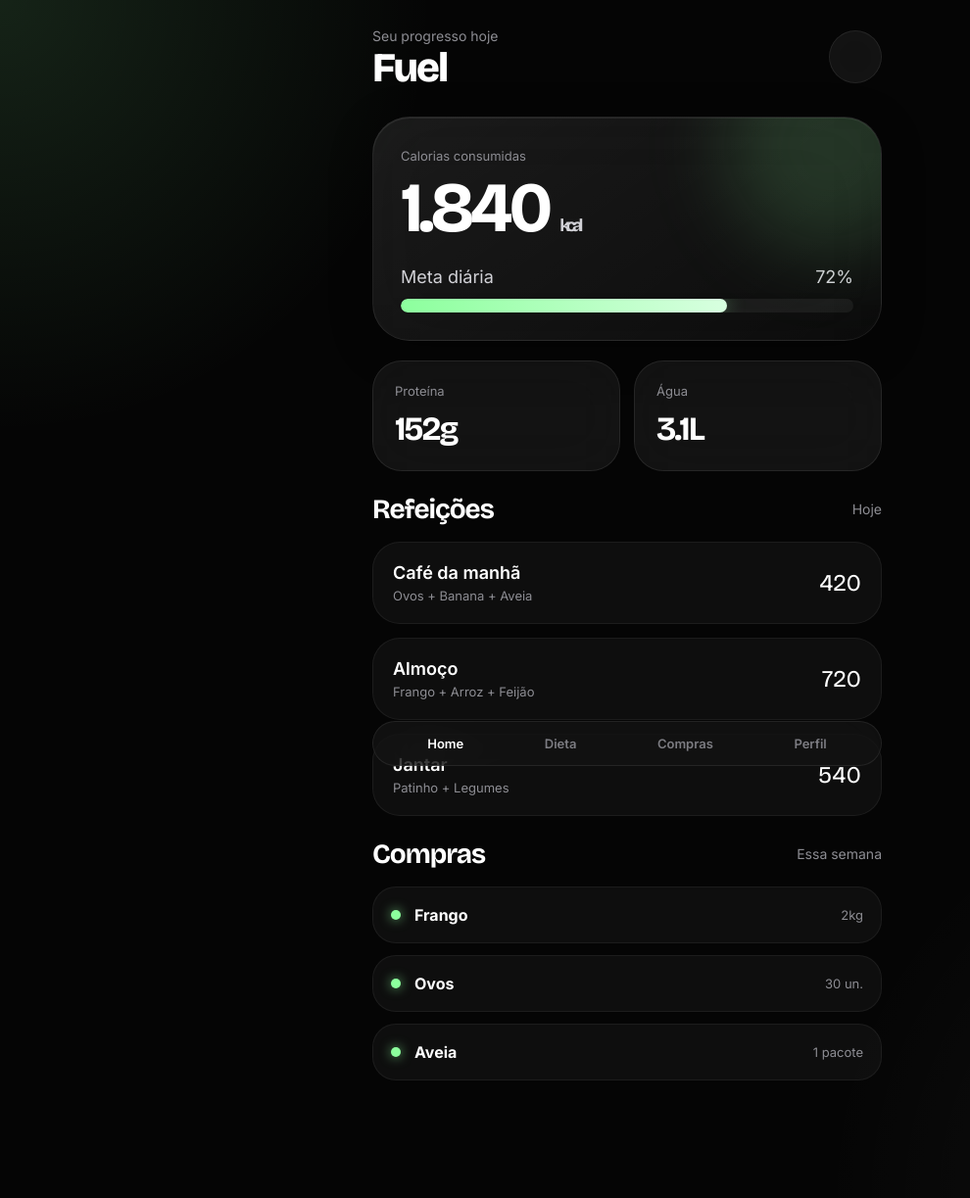
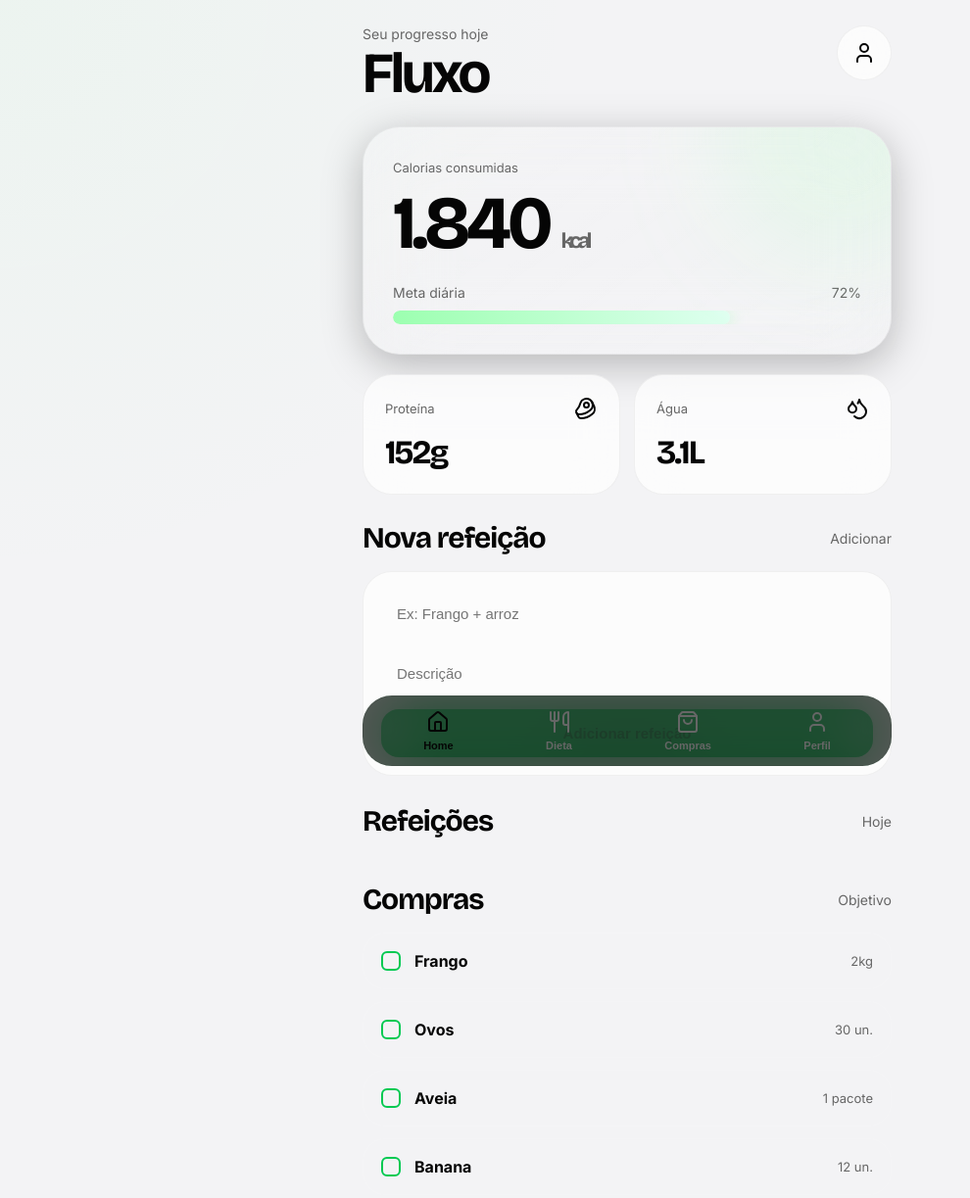
Before and after one commit to marcusvalerio/Dieta, a plain HTML site: page index.html in a window 1280 px wide. Shown: the top 1223 px of the page at 98% size, without its empty margins (0-990 px from the left). Drawn offline with nearby package versions, Linux system fonts and the light colour scheme.

Commit message:
Update index.html

```diff
--- a/index.html
+++ b/index.html
@@ -1,29 +1,38 @@
+<!--
+FLUXO — PREMIUM FITNESS APP
+INDEX.HTML
+-->
 <!DOCTYPE html>
 <html lang="pt-BR">
 <head>
 <meta charset="UTF-8" />
-  <meta
-    name="viewport"
-    content="width=device-width, initial-scale=1.0, maximum-scale=1.0, user-scalable=no"
-  />
-  <title>Fuel</title>
-  <!-- Fonts -->
+<title>Fluxo</title>
 <link rel="preconnect" href="https://fonts.googleapis.com">
 <link rel="preconnect" href="https://fonts.gstatic.com" crossorigin>
 <link
-    href="https://fonts.googleapis.com/css2?family=Bricolage+Grotesque:wght@400;500;600;700;800&family=Inter:wght@400;500;600;700&display=swap"
+href="https://fonts.googleapis.com/css2?family=Bricolage+Grotesque:wght@500;700;800&family=Inter:wght@400;500;600;700&display=swap"
 rel="stylesheet"
 />
+<script src="https://unpkg.com/lucide@latest"></script>
 <style>
 :root{
   --bg:#050505;
   --card:rgba(255,255,255,.06);
-      --border:rgba(255,255,255,.08);
+  --line:rgba(255,255,255,.08);
   --text:#ffffff;
-      --muted:#8d8d93;
-      --green:#8CFF9D;
-      --glass:blur(28px);
-      --radius:28px;
+  --soft:#8e8e93;
+  --green:#9CFFB0;
+  --blur:blur(24px);
+}
+@media (prefers-color-scheme: light){
+  :root{
+    --bg:#f3f3f5;
+    --card:rgba(255,255,255,.7);
+    --line:rgba(0,0,0,.05);
+    --text:#050505;
+    --soft:#666666;
+    --green:#00C951;
+  }
 }
 *{
   margin:0;
@@ -35,110 +44,116 @@
 body{
   width:100%;
   min-height:100%;
-      background:var(--bg);
-      color:var(--text);
-      font-family:'Inter', sans-serif;
   overflow-x:hidden;
+  scroll-behavior:smooth;
 }
 body{
   background:
-      radial-gradient(circle at top left, rgba(140,255,157,.12), transparent 25%),
-      radial-gradient(circle at bottom right, rgba(255,255,255,.05), transparent 25%),
-      #050505;
-      padding:28px 18px 120px;
+  radial-gradient(circle at top left, rgba(156,255,176,.08), transparent 30%),
+  radial-gradient(circle at bottom right, rgba(255,255,255,.04), transparent 30%),
+  var(--bg);
+  color:var(--text);
+  font-family:'Inter',sans-serif;
+  padding:26px 18px 140px;
 }
 .app{
-      max-width:520px;
+  width:100%;
+  max-width:540px;
   margin:auto;
 }
+/* HEADER */
 .top{
   display:flex;
   justify-content:space-between;
-      align-items:center;
-      margin-bottom:30px;
+  align-items:flex-start;
+  margin-bottom:28px;
 }
-    .title{
-      display:flex;
-      flex-direction:column;
-      gap:6px;
+.top p{
+  color:var(--soft);
+  font-size:14px;
+  margin-bottom:6px;
 }
-    .title h1{
-      font-family:'Bricolage Grotesque', sans-serif;
-      font-size:42px;
+.top h1{
+  font-family:'Bricolage Grotesque',sans-serif;
+  font-size:58px;
   line-height:.9;
-      letter-spacing:-2px;
-      font-weight:800;
-    }
-    .title p{
-      color:var(--muted);
-      font-size:14px;
+  letter-spacing:-3px;
 }
 .profile{
-      width:54px;
-      height:54px;
+  width:56px;
+  height:56px;
   border-radius:50%;
-      background:rgba(255,255,255,.06);
-      border:1px solid rgba(255,255,255,.08);
-      backdrop-filter:var(--glass);
+  background:var(--card);
+  border:1px solid var(--line);
+  backdrop-filter:var(--blur);
+  display:flex;
+  align-items:center;
+  justify-content:center;
 }
+.profile i{
+  width:22px;
+  height:22px;
+}
+/* HERO */
 .hero{
   position:relative;
   overflow:hidden;
   border-radius:38px;
-      padding:28px;
+  padding:30px;
   margin-bottom:20px;
   background:
-      linear-gradient(145deg,
+  linear-gradient(
+  145deg,
   rgba(255,255,255,.09),
-      rgba(255,255,255,.03));
-      border:1px solid rgba(255,255,255,.08);
+  rgba(255,255,255,.03)
+  );
+  border:1px solid var(--line);
   backdrop-filter:blur(40px);
   box-shadow:
-      0 10px 40px rgba(0,0,0,.35),
-      inset 0 1px 0 rgba(255,255,255,.08);
+  0 10px 40px rgba(0,0,0,.25);
 }
 .hero::before{
   content:'';
   position:absolute;
-      width:220px;
-      height:220px;
+  width:260px;
+  height:260px;
   border-radius:50%;
-      background:rgba(140,255,157,.15);
-      top:-80px;
-      right:-60px;
-      filter:blur(40px);
+  background:rgba(156,255,176,.15);
+  top:-120px;
+  right:-80px;
+  filter:blur(50px);
 }
 .hero small{
-      color:var(--muted);
+  color:var(--soft);
   font-size:13px;
 }
 .hero h2{
-      font-family:'Bricolage Grotesque', sans-serif;
-      font-size:72px;
+  font-family:'Bricolage Grotesque',sans-serif;
+  font-size:76px;
   line-height:1;
-      margin-top:8px;
   letter-spacing:-4px;
+  margin-top:10px;
 }
-    .hero span{
-      font-size:18px;
-      color:#d1d1d6;
+.hero h2 span{
+  font-size:22px;
+  color:var(--soft);
 }
 .progress{
   margin-top:24px;
 }
-    .progress-top{
+.progress-info{
   display:flex;
   justify-content:space-between;
-      margin-bottom:12px;
-      color:#d1d1d6;
+  margin-bottom:10px;
+  color:var(--soft);
   font-size:14px;
 }
 .bar{
   width:100%;
   height:14px;
   border-radius:999px;
+  overflow:hidden;
   background:rgba(255,255,255,.06);
-      overflow:hidden;
 }
 .bar div{
   width:72%;
@@ -147,37 +162,58 @@
   background:
   linear-gradient(
   90deg,
-      #8CFF9D,
-      #D8FFE0
+  #9CFFB0,
+  #DFFFF0
   );
   box-shadow:
-      0 0 20px rgba(140,255,157,.4);
+  0 0 18px rgba(156,255,176,.6);
+  animation:grow 1.2s ease;
 }
+@keyframes grow{
+  from{
+    width:0;
+  }
+  to{
+    width:72%;
+  }
+}
+/* STATS */
 .grid{
   display:grid;
   grid-template-columns:1fr 1fr;
   gap:14px;
-      margin-bottom:18px;
+  margin-bottom:26px;
 }
 .card{
   background:var(--card);
-      border:1px solid var(--border);
-      backdrop-filter:var(--glass);
+  border:1px solid var(--line);
   border-radius:30px;
   padding:22px;
+  backdrop-filter:var(--blur);
+}
+.card-top{
+  display:flex;
+  justify-content:space-between;
+  align-items:center;
+  margin-bottom:12px;
 }
 .card p{
-      color:var(--muted);
+  color:var(--soft);
   font-size:13px;
-      margin-bottom:10px;
 }
 .card h3{
-      font-family:'Bricolage Grotesque', sans-serif;
+  font-family:'Bricolage Grotesque',sans-serif;
   font-size:34px;
   letter-spacing:-2px;
 }
+.card i{
+  width:20px;
+  height:20px;
+  color:var(--green);
+}
+/* SECTIONS */
 .section{
-      margin-top:22px;
+  margin-bottom:28px;
 }
 .section-title{
   display:flex;
@@ -186,122 +222,182 @@
   margin-bottom:16px;
 }
 .section-title h4{
-      font-family:'Bricolage Grotesque', sans-serif;
-      font-size:28px;
+  font-family:'Bricolage Grotesque',sans-serif;
+  font-size:30px;
   letter-spacing:-1px;
 }
 .section-title span{
-      color:var(--muted);
+  color:var(--soft);
   font-size:14px;
+}
+/* FORM */
+.form{
+  background:var(--card);
+  border:1px solid var(--line);
+  border-radius:30px;
+  padding:18px;
+  margin-bottom:18px;
+}
+.form input{
+  width:100%;
+  background:rgba(255,255,255,.04);
+  border:none;
+  border-radius:18px;
+  padding:16px;
+  color:var(--text);
+  margin-bottom:12px;
+  font-size:15px;
+}
+.form button{
+  width:100%;
+  border:none;
+  border-radius:18px;
+  padding:16px;
+  background:var(--green);
+  color:#050505;
+  font-weight:700;
+  font-size:15px;
+}
+/* MEALS */
+.meals{
+  display:flex;
+  flex-direction:column;
+  gap:14px;
 }
 .meal{
   background:rgba(255,255,255,.04);
   border:1px solid rgba(255,255,255,.06);
   border-radius:28px;
   padding:20px;
-      margin-bottom:14px;
   display:flex;
   justify-content:space-between;
   align-items:center;
-      transition:.3s ease;
 }
-    .meal:hover{
-      transform:translateY(-2px);
-      background:rgba(255,255,255,.06);
+.meal-left{
+  display:flex;
+  align-items:center;
+  gap:14px;
 }
-    .meal-info{
+.icon{
+  width:50px;
+  height:50px;
+  border-radius:18px;
+  background:rgba(255,255,255,.05);
   display:flex;
-      flex-direction:column;
-      gap:5px;
+  align-items:center;
+  justify-content:center;
+}
+.icon i{
+  width:20px;
+  height:20px;
+  color:var(--green);
 }
 .meal-info strong{
-      font-size:18px;
-      font-weight:600;
+  display:block;
+  margin-bottom:5px;
+  font-size:17px;
 }
-    .meal-info span{
-      color:var(--muted);
+.meal-info p{
+  color:var(--soft);
   font-size:13px;
 }
-    .kcal{
-      font-family:'Bricolage Grotesque', sans-serif;
-      font-size:24px;
+.delete{
+  background:none;
+  border:none;
+  color:#ff6b6b;
 }
+.delete i{
+  width:18px;
+  height:18px;
+}
+/* SHOPPING */
 .shopping{
   display:flex;
   flex-direction:column;
   gap:12px;
 }
-    .shopping-item{
-      display:flex;
-      align-items:center;
-      justify-content:space-between;
-      padding:18px;
-      border-radius:24px;
+.item{
   background:rgba(255,255,255,.04);
   border:1px solid rgba(255,255,255,.06);
+  border-radius:24px;
+  padding:18px;
+  display:flex;
+  justify-content:space-between;
+  align-items:center;
 }
-    .shopping-left{
+.item-left{
   display:flex;
   align-items:center;
   gap:14px;
 }
-    .dot{
-      width:10px;
-      height:10px;
-      border-radius:50%;
-      background:var(--green);
-      box-shadow:0 0 12px rgba(140,255,157,.7);
+.checkbox{
+  width:20px;
+  height:20px;
+  border-radius:6px;
+  border:2px solid var(--green);
 }
-    .shopping-left strong{
+.item strong{
   font-size:16px;
 }
-    .shopping-item span{
-      color:var(--muted);
+.item span{
+  color:var(--soft);
   font-size:13px;
 }
+/* NAV */
 .nav{
   position:fixed;
   bottom:18px;
   left:50%;
   transform:translateX(-50%);
   width:92%;
-      max-width:520px;
+  max-width:540px;
   background:rgba(20,20,20,.7);
-      backdrop-filter:blur(30px);
-      border:1px solid rgba(255,255,255,.08);
+  border:1px solid var(--line);
   border-radius:30px;
   padding:14px;
   display:flex;
   justify-content:space-around;
-      z-index:999;
+  backdrop-filter:blur(30px);
 }
 .nav button{
   background:none;
   border:none;
-      color:#7c7c82;
-      font-size:13px;
+  display:flex;
+  flex-direction:column;
+  align-items:center;
+  gap:6px;
+  color:var(--soft);
+  font-size:11px;
   font-weight:600;
-      font-family:'Inter', sans-serif;
 }
-    .nav button.active{
-      color:white;
+.nav button i{
+  width:18px;
+  height:18px;
+}
+.nav .active{
+  color:var(--text);
 }
 </style>
 </head>
 <body>
 <main class="app">
   <div class="top">
-  <div class="title">
+<div>
   <p>Seu progresso hoje</p>
-    <h1>Fuel</h1>
+  <h1>Fluxo</h1>
 </div>
-  <div class="profile"></div>
+<div class="profile">
+  <i data-lucide="user"></i>
+</div>
   </div>
   <section class="hero">
 <small>Calorias consumidas</small>
-  <h2>1.840 <span>kcal</span></h2>
+<h2>
+  1.840
+  <span>kcal</span>
+</h2>
 <div class="progress">
-    <div class="progress-top">
+  <div class="progress-info">
     <span>Meta diária</span>
     <span>72%</span>
   </div>
@@ -312,76 +408,163 @@
   </section>
   <div class="grid">
 <div class="card">
+  <div class="card-top">
     <p>Proteína</p>
+    <i data-lucide="beef"></i>
+  </div>
   <h3>152g</h3>
 </div>
 <div class="card">
+  <div class="card-top">
     <p>Água</p>
+    <i data-lucide="droplets"></i>
+  </div>
   <h3>3.1L</h3>
 </div>
   </div>
   <section class="section">
 <div class="section-title">
-    <h4>Refeições</h4>
-    <span>Hoje</span>
+  <h4>Nova refeição</h4>
+  <span>Adicionar</span>
 </div>
-  <div class="meal">
-    <div class="meal-info">
-      <strong>Café da manhã</strong>
-      <span>Ovos + Banana + Aveia</span>
-    </div>
-    <div class="kcal">420</div>
-  </div>
-  <div class="meal">
-    <div class="meal-info">
-      <strong>Almoço</strong>
-      <span>Frango + Arroz + Feijão</span>
-    </div>
-    <div class="kcal">720</div>
-  </div>
-  <div class="meal">
-    <div class="meal-info">
-      <strong>Jantar</strong>
-      <span>Patinho + Legumes</span>
-    </div>
-    <div class="kcal">540</div>
+<div class="form">
+  <input
+  type="text"
+  id="mealName"
+  placeholder="Ex: Frango + arroz"
+  />
+  <input
+  type="text"
+  id="mealDesc"
+  placeholder="Descrição"
+  />
+  <button onclick="addMeal()">
+    Adicionar refeição
+  </button>
 </div>
   </section>
   <section class="section">
 <div class="section-title">
+  <h4>Refeições</h4>
+  <span>Hoje</span>
+</div>
+<div class="meals" id="meals"></div>
+  </section>
+  <section class="section">
+<div class="section-title">
   <h4>Compras</h4>
-    <span>Essa semana</span>
+  <span>Objetivo</span>
 </div>
 <div class="shopping">
-    <div class="shopping-item">
-      <div class="shopping-left">
-        <div class="dot"></div>
+  <div class="item">
+    <div class="item-left">
+      <div class="checkbox"></div>
       <strong>Frango</strong>
     </div>
     <span>2kg</span>
   </div>
-    <div class="shopping-item">
-      <div class="shopping-left">
-        <div class="dot"></div>
+  <div class="item">
+    <div class="item-left">
+      <div class="checkbox"></div>
       <strong>Ovos</strong>
     </div>
     <span>30 un.</span>
   </div>
-    <div class="shopping-item">
-      <div class="shopping-left">
-        <div class="dot"></div>
+  <div class="item">
+    <div class="item-left">
+      <div class="checkbox"></div>
       <strong>Aveia</strong>
     </div>
     <span>1 pacote</span>
+  </div>
+  <div class="item">
+    <div class="item-left">
+      <div class="checkbox"></div>
+      <strong>Banana</strong>
+    </div>
+    <span>12 un.</span>
+  </div>
+  <div class="item">
+    <div class="item-left">
+      <div class="checkbox"></div>
+      <strong>Patinho</strong>
+    </div>
+    <span>1kg</span>
   </div>
 </div>
   </section>
 </main>
 <nav class="nav">
-<button class="active">Home</button>
-<button>Dieta</button>
-<button>Compras</button>
-<button>Perfil</button>
+  <button class="active">
+    <i data-lucide="house"></i>
+    Home
+  </button>
+  <button>
+    <i data-lucide="utensils"></i>
+    Dieta
+  </button>
+  <button>
+    <i data-lucide="shopping-bag"></i>
+    Compras
+  </button>
+  <button>
+    <i data-lucide="user"></i>
+    Perfil
+  </button>
 </nav>
+<script>
+lucide.createIcons();
+const mealsContainer = document.getElementById('meals');
+let meals = JSON.parse(localStorage.getItem('fluxoMeals')) || [];
+function renderMeals(){
+  mealsContainer.innerHTML = '';
+  meals.forEach((meal,index)=>{
+    mealsContainer.innerHTML += `
+      <div class="meal">
+        <div class="meal-left">
+          <div class="icon">
+            <i data-lucide="sparkles"></i>
+          </div>
+          <div class="meal-info">
+            <strong>${meal.name}</strong>
+            <p>${meal.desc}</p>
+          </div>
+        </div>
+        <button class="delete" onclick="deleteMeal(${index})">
+          <i data-lucide="trash-2"></i>
+        </button>
+      </div>
+    `;
+  });
+  lucide.createIcons();
+}
+function addMeal(){
+  const name = document.getElementById('mealName').value;
+  const desc = document.getElementById('mealDesc').value;
+  if(!name || !desc){
+    return;
+  }
+  meals.push({
+    name,
+    desc
+  });
+  localStorage.setItem(
+    'fluxoMeals',
+    JSON.stringify(meals)
+  );
+  renderMeals();
+  document.getElementById('mealName').value = '';
+  document.getElementById('mealDesc').value = '';
+}
+function deleteMeal(index){
+  meals.splice(index,1);
+  localStorage.setItem(
+    'fluxoMeals',
+    JSON.stringify(meals)
+  );
+  renderMeals();
+}
+renderMeals();
+</script>
 </body>
 </html>
```
Lines whose indentation alone changed are shown as unchanged.
